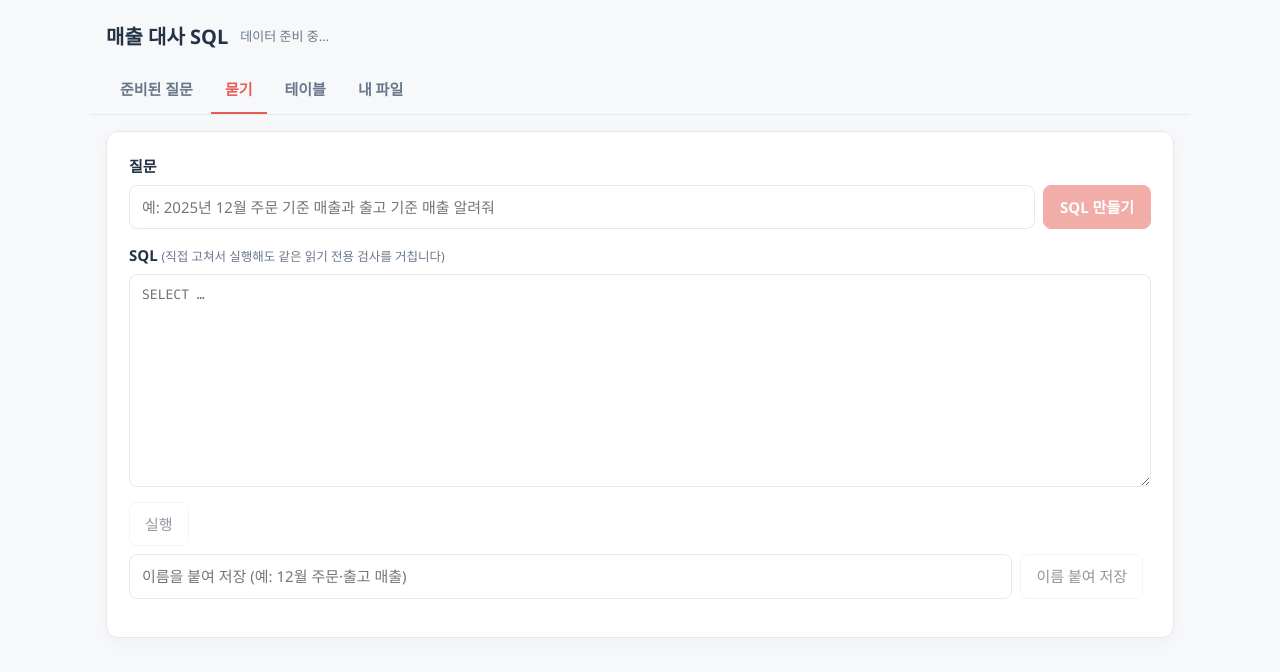
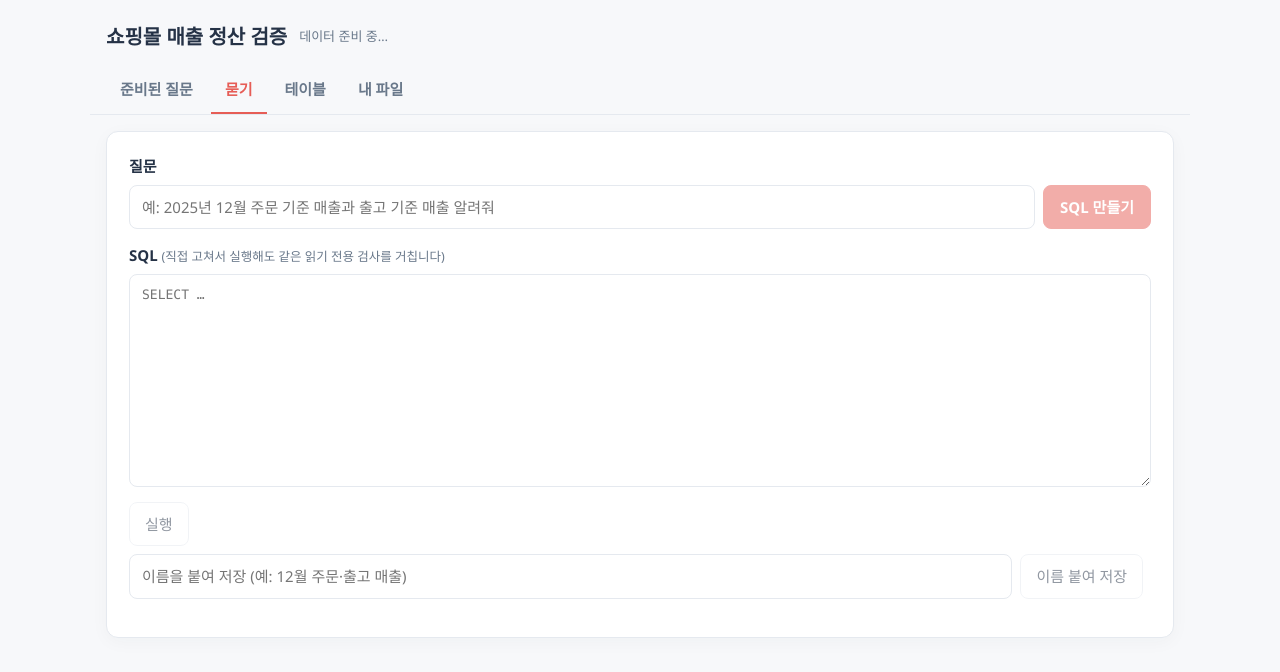
Before and after one commit to rnarnacita-kr/my-app, a plain HTML site: page index.html in a window 1280 px wide. Drawn offline with Linux system fonts and the light colour scheme.

Commit message:
앱 제목을 «쇼핑몰 매출 정산 검증»으로 바꿈
브라우저 탭 제목 · 화면 위 제목 · README 첫 줄의 «매출 대사 SQL»을
«쇼핑몰 매출 정산 검증»으로 바꾼다.

Co-Authored-By: Claude Opus 5.5 <noreply@anthropic.com>

```diff
--- a/index.html
+++ b/index.html
@@ -3,12 +3,12 @@
 <head>
   <meta charset="utf-8">
   <meta name="viewport" content="width=device-width, initial-scale=1">
-  <title>매출 대사 SQL</title>
+  <title>쇼핑몰 매출 정산 검증</title>
   <link rel="stylesheet" href="css/style.css">
 </head>
 <body>
   <header class="top">
-    <h1>매출 대사 SQL</h1>
+    <h1>쇼핑몰 매출 정산 검증</h1>
     <span id="db-status" class="status">데이터 준비 중…</span>
   </header>
 
```
Also changed, not shown: 1 other file.
